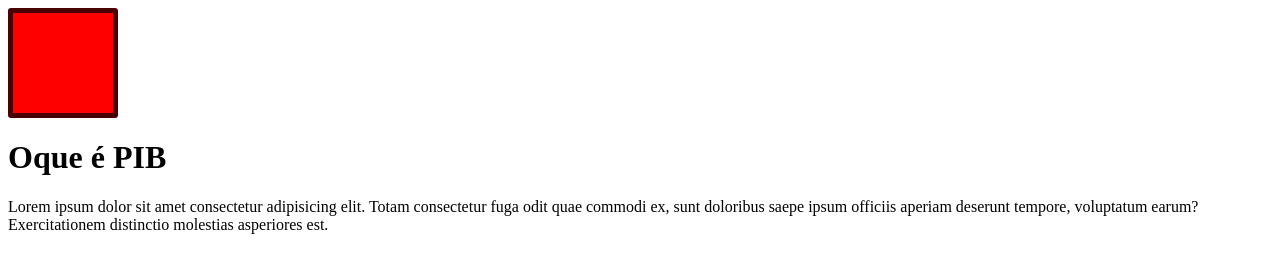
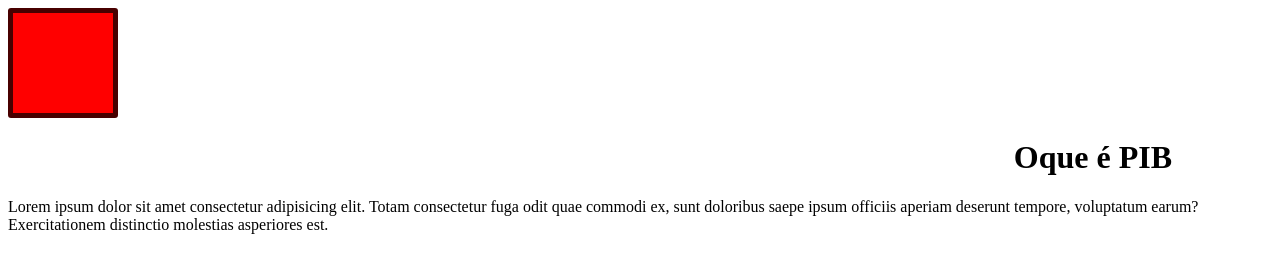
Before and after one commit to BlocodeGold/flexbox-practice, a plain HTML site: page index.html in a window 1280 px wide. Drawn offline with Linux system fonts and the light colour scheme.

Commit message:
Aprendi colocar pra direita o texto
AERRRR

```diff
--- a/css/style.css
+++ b/css/style.css
@@ -1,3 +1,4 @@
 h1{
-    align-items: right;
+    margin-right: 100px;
+   text-align: right;
 }
--- a/index.html
+++ b/index.html
@@ -12,7 +12,7 @@
     <div class="elemento"></div>
 
     <div class="example">
-    <h1 id="PIB">Oque é PIB</h1>
+    <h1>Oque é PIB</h1>
     <p>Lorem ipsum dolor sit amet consectetur adipisicing elit. Totam consectetur fuga odit quae commodi ex, sunt doloribus saepe ipsum officiis aperiam deserunt tempore, voluptatum earum? Exercitationem distinctio molestias asperiores est.</p>
    </div>
 </body>
```
